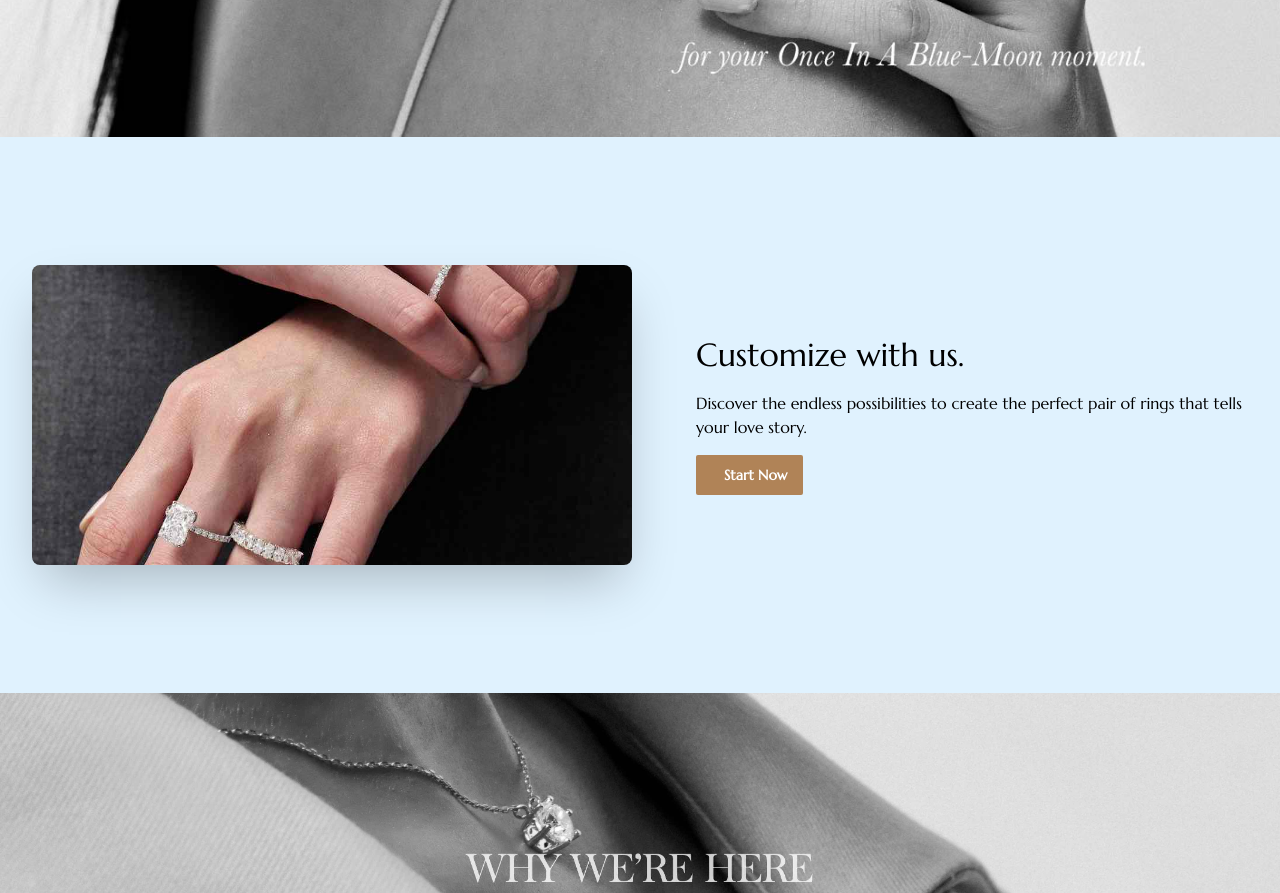
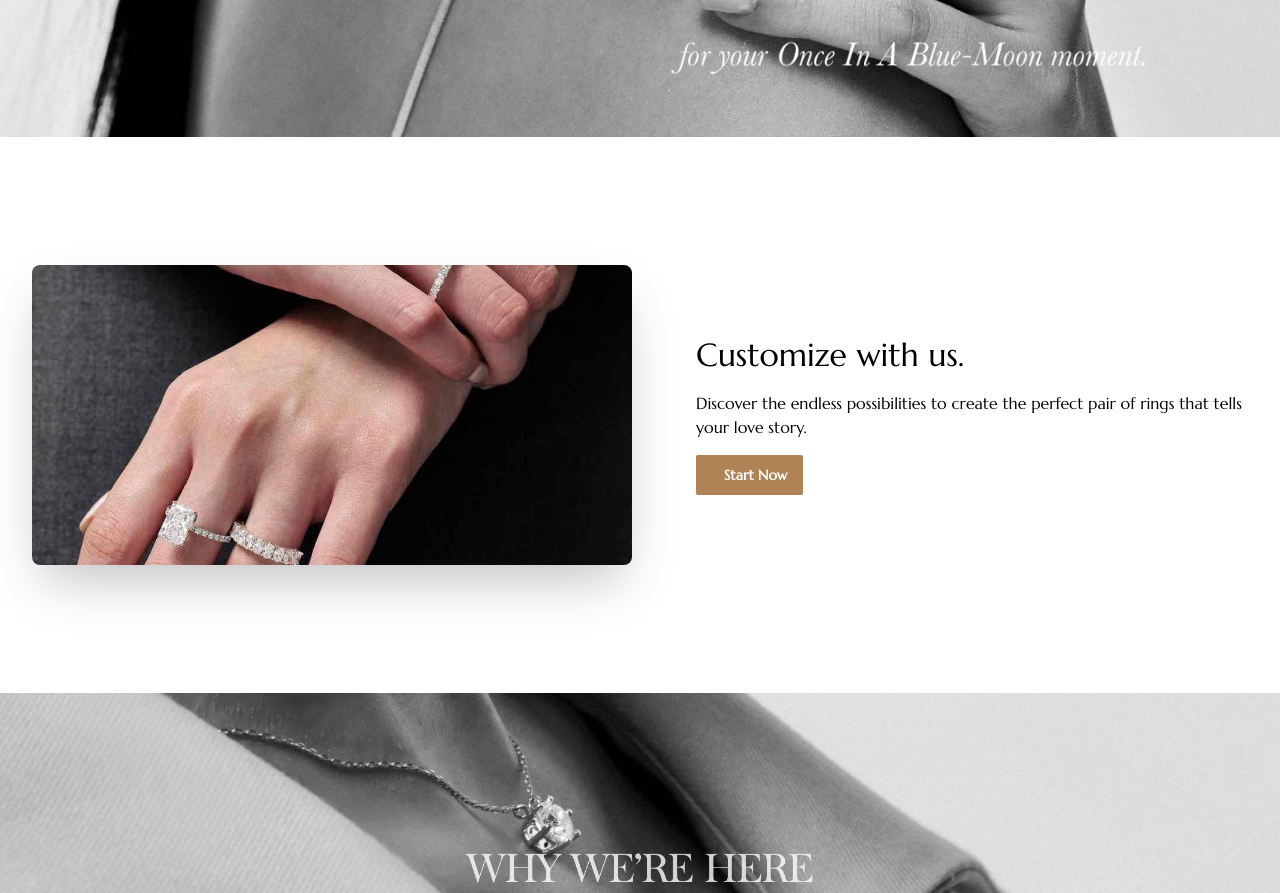
Before and after one commit to timotiusnc/bluemoon, a Next.js app: page / in a window 1280 px wide. Shown: the part 540-1433 px from the top of the page. Built offline with nearby package versions, Linux system fonts and the light colour scheme.

Commit message:
Change customize background to white

```diff
--- a/src/components/Customize.tsx
+++ b/src/components/Customize.tsx
@@ -6,11 +6,7 @@ import { Button } from './Button'
 
 export function CustomizeWithUs() {
   return (
-    <section
-      id="customize"
-      aria-label="Customize with us"
-      className="bg-sky-100 py-32"
-    >
+    <section id="customize" aria-label="Customize with us" className="py-32">
       <Container className="flex flex-col items-center gap-16 lg:flex-row">
         <Image
           src={customize}
```
